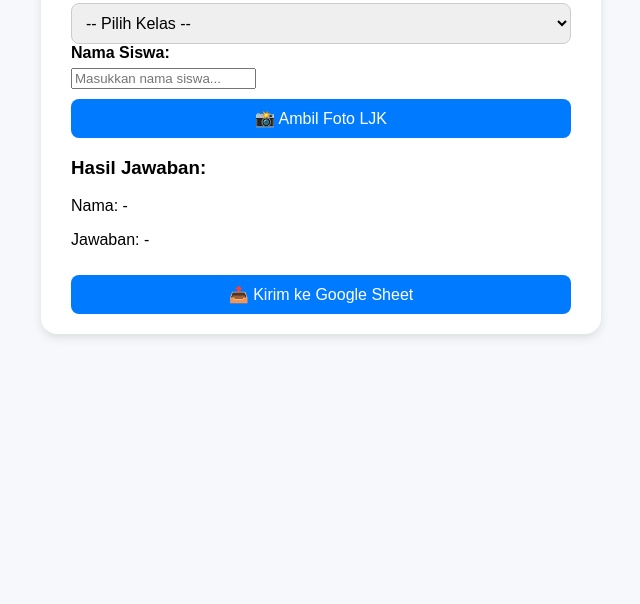
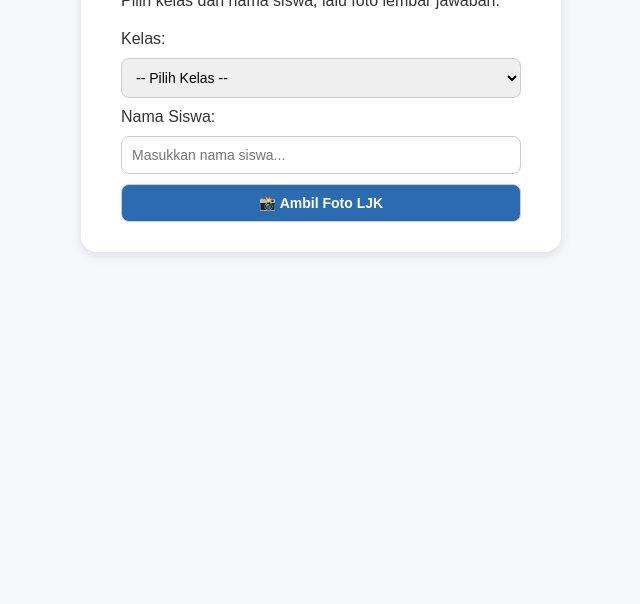
Before and after one commit to edoadityasaputra/scan-koreksi, a plain HTML site: page index.html in a window 1280 px wide. Shown: the part 196-800 px from the top of the page, without its empty margins (319-959 px from the left). Drawn offline with Linux system fonts and the light colour scheme.

Commit message:
Update styles for body, container, and buttons

```diff
--- a/style.css
+++ b/style.css
@@ -1,57 +1,59 @@
 body {
   font-family: "Poppins", sans-serif;
-  background: #f6f8fc;
+  background: #f7f8fc;
+  color: #333;
+  display: flex;
+  justify-content: center;
+  align-items: flex-start;
+  min-height: 100vh;
   margin: 0;
-  padding: 0;
 }
 
 .container {
-  max-width: 500px;
   background: white;
-  margin: 40px auto;
-  padding: 20px 30px;
+  margin-top: 40px;
+  padding: 30px 40px;
   border-radius: 16px;
-  box-shadow: 0 4px 10px rgba(0,0,0,0.1);
+  box-shadow: 0 4px 12px rgba(0,0,0,0.1);
+  max-width: 400px;
+  width: 90%;
 }
 
 h1 {
   text-align: center;
-  color: #333;
+  color: #2b6cb0;
 }
 
-.form-group {
-  margin-bottom: 16px;
+.form-section {
+  margin-top: 20px;
+  display: flex;
+  flex-direction: column;
+  gap: 10px;
 }
 
-label {
-  display: block;
-  font-weight: 600;
-  margin-bottom: 6px;
-}
-
-select, input[type="file"], button {
-  width: 100%;
+input, select, button {
   padding: 10px;
-  font-size: 16px;
   border: 1px solid #ccc;
   border-radius: 8px;
+  font-size: 14px;
 }
 
 button {
-  background-color: #007bff;
+  background: #2b6cb0;
   color: white;
-  border: none;
+  font-weight: bold;
   cursor: pointer;
-  margin-top: 10px;
+  transition: 0.2s;
 }
 
 button:hover {
-  background-color: #0056b3;
+  background: #265a92;
 }
 
-#hasil {
-  margin-top: 20px;
-  background: #eef4ff;
+.result {
+  margin-top: 30px;
+  background: #f0f4ff;
   padding: 15px;
-  border-radius: 8px;
+  border-radius: 10px;
+  display: none;
 }
```
